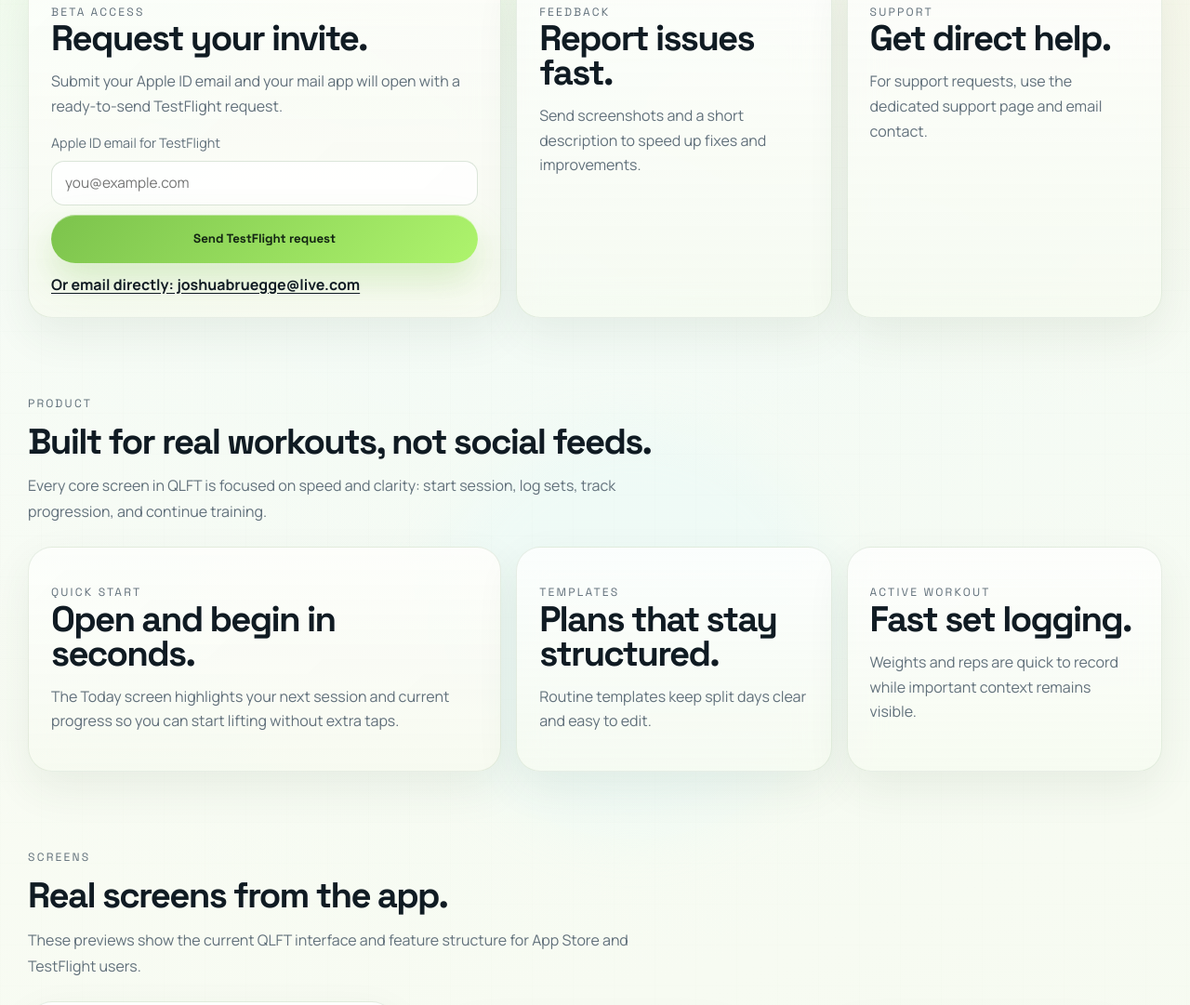
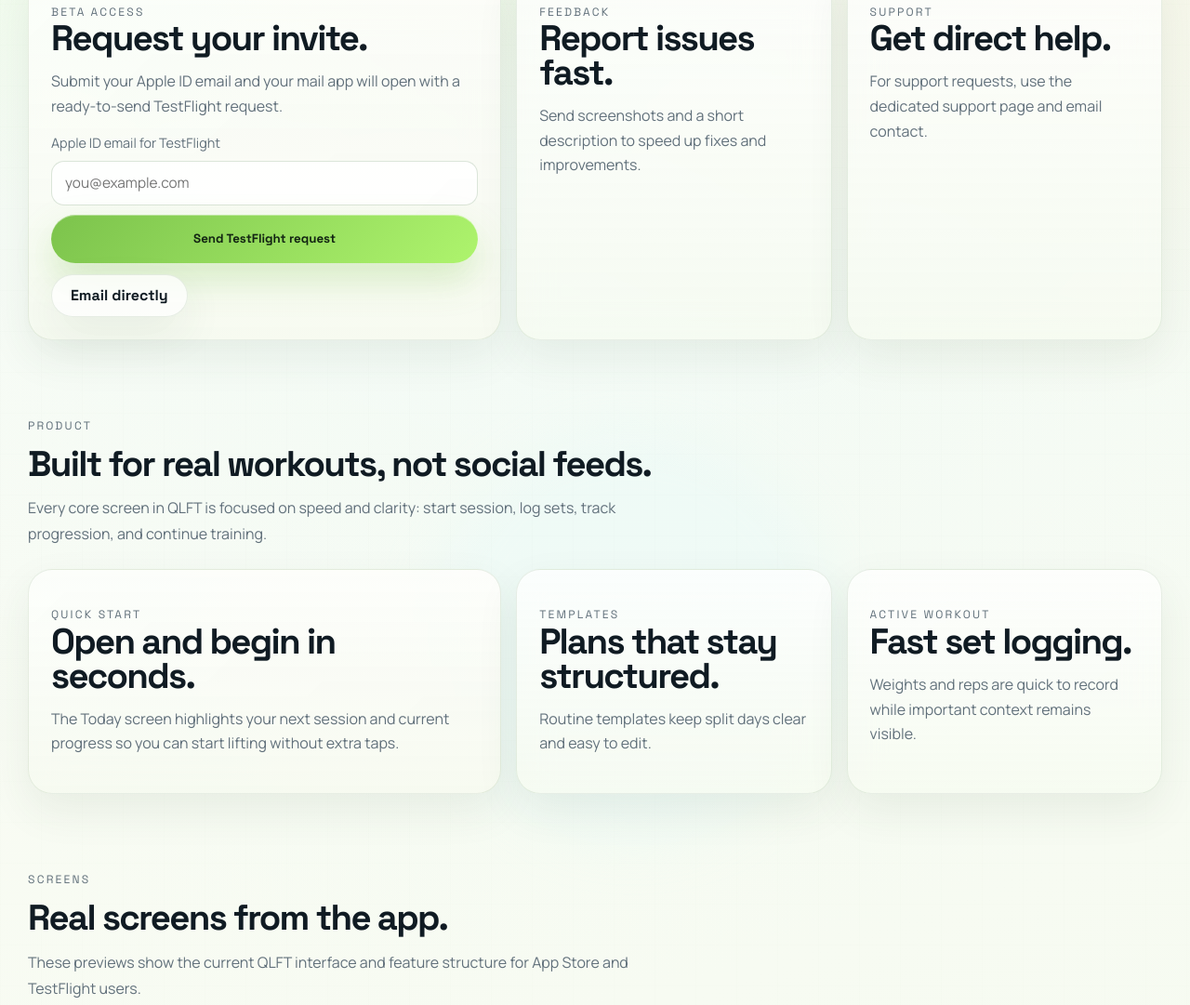
Before and after one commit to Paralyx/paralyx.github.io, a plain HTML site: page docs/index.html in a window 1280 px wide. Shown: the part 1580-2661 px from the top of the page at 93% size. Drawn offline with Linux system fonts and the light colour scheme.

Commit message:
Quick update

```diff
--- a/docs/index.html
+++ b/docs/index.html
@@ -146,7 +146,9 @@
               >
               <button class="button button-primary" type="submit">Send TestFlight request</button>
             </form>
-            <a class="beta-mail-link" href="mailto:joshuabruegge@live.com?subject=QLFT%20TestFlight%20Request">Or email directly: joshuabruegge@live.com</a>
+            <div class="beta-form-actions">
+              <a class="button button-secondary beta-direct-button" href="mailto:joshuabruegge@live.com?subject=QLFT%20TestFlight%20Anfrage%20(Webseite)">Email directly</a>
+            </div>
           </article>
 
           <article class="feature-card">
--- a/docs/script.js
+++ b/docs/script.js
@@ -32,7 +32,7 @@
     }
 
     const userEmail = emailInput.value.trim();
-    const subject = "QLFT TestFlight Request";
+    const subject = "QLFT TestFlight Anfrage (Webseite)";
     const body = [
       "Hi Joshua,",
       "",
--- a/docs/styles.css
+++ b/docs/styles.css
@@ -551,16 +551,19 @@
 }
 
 .beta-form .button {
+  width: 100%;
   border: 0;
   cursor: pointer;
+  appearance: none;
+  -webkit-appearance: none;
 }
 
-.beta-mail-link {
-  display: inline-flex;
+.beta-form-actions {
   margin-top: 12px;
-  font-weight: 700;
-  text-decoration: underline;
-  text-underline-offset: 3px;
+}
+
+.beta-direct-button {
+  min-height: 46px;
 }
 
 .feature-card-large {
--- a/script.js
+++ b/script.js
@@ -32,7 +32,7 @@
     }
 
     const userEmail = emailInput.value.trim();
-    const subject = "QLFT TestFlight Request";
+    const subject = "QLFT TestFlight Anfrage (Webseite)";
     const body = [
       "Hi Joshua,",
       "",
--- a/styles.css
+++ b/styles.css
@@ -551,16 +551,19 @@
 }
 
 .beta-form .button {
+  width: 100%;
   border: 0;
   cursor: pointer;
+  appearance: none;
+  -webkit-appearance: none;
 }
 
-.beta-mail-link {
-  display: inline-flex;
+.beta-form-actions {
   margin-top: 12px;
-  font-weight: 700;
-  text-decoration: underline;
-  text-underline-offset: 3px;
+}
+
+.beta-direct-button {
+  min-height: 46px;
 }
 
 .feature-card-large {
```
Also changed, not shown: index.html (+3 -1 lines).
